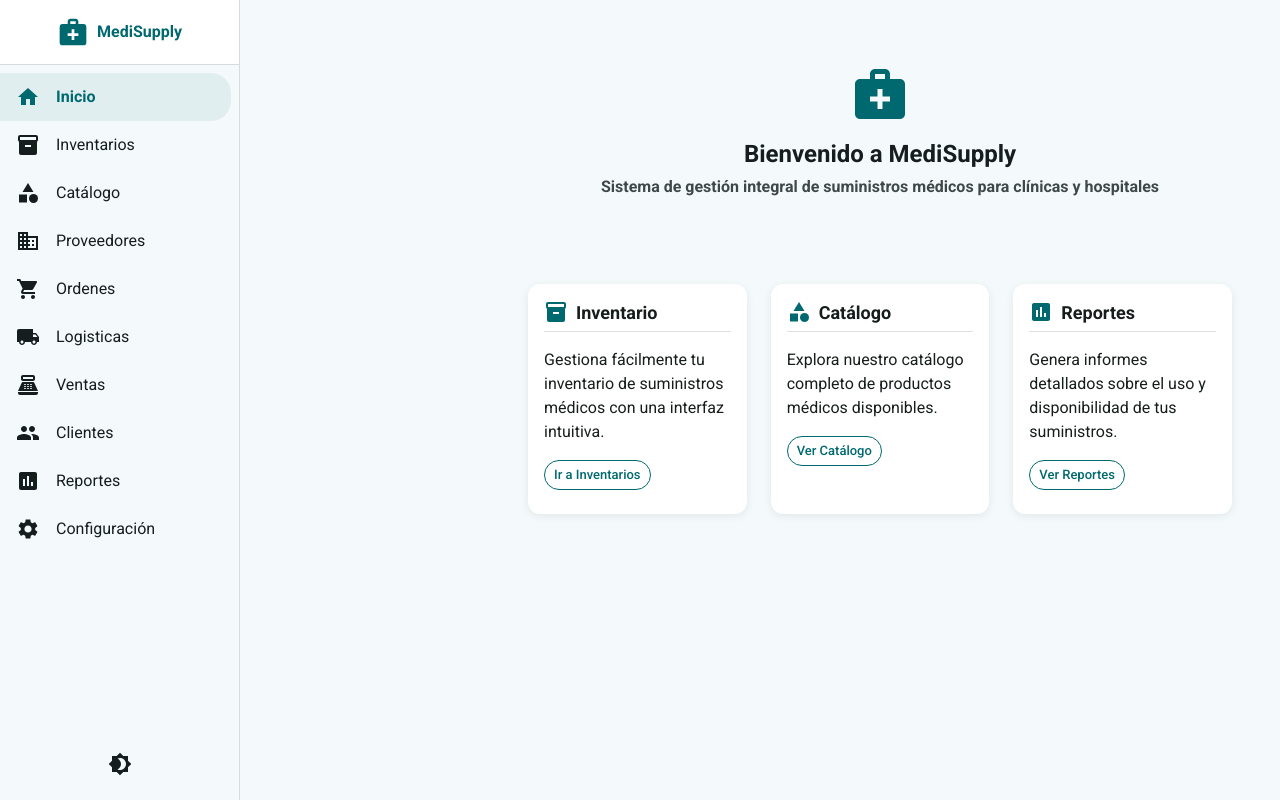
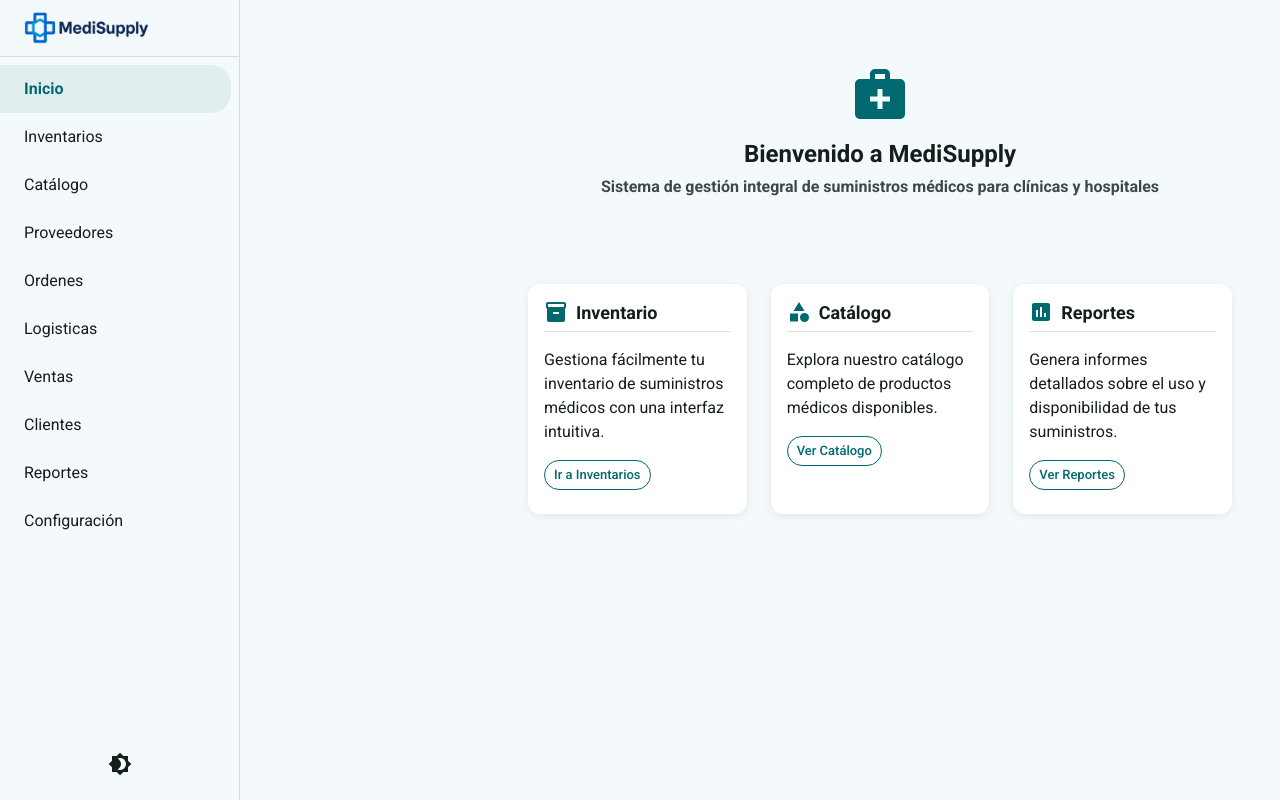
Before and after one commit to Grupo8-MediSupply/Web-MediSupply-2, a React (Vite) app: page / in a window 1280 px wide. Built offline with nearby package versions, Linux system fonts and the light colour scheme.

Commit message:
feat: agregar logo de medisupply

```diff
--- a/src/components/Navbar.jsx
+++ b/src/components/Navbar.jsx
@@ -12,7 +12,6 @@ import Typography from '@mui/material/Typography';
 import Divider from '@mui/material/Divider';
 import ListItem from '@mui/material/ListItem';
 import ListItemButton from '@mui/material/ListItemButton';
-import ListItemIcon from '@mui/material/ListItemIcon';
 import ListItemText from '@mui/material/ListItemText';
 import IconButton from '@mui/material/IconButton';
 import useMediaQuery from '@mui/material/useMediaQuery';
@@ -23,17 +22,9 @@ import CssBaseline from '@mui/material/CssBaseline';
 import MenuIcon from '@mui/icons-material/Menu';
 import Brightness4Icon from '@mui/icons-material/Brightness4';
 import Brightness7Icon from '@mui/icons-material/Brightness7';
-import HomeIcon from '@mui/icons-material/Home';
-import InventoryIcon from '@mui/icons-material/Inventory';
-import CategoryIcon from '@mui/icons-material/Category';
-import BusinessIcon from '@mui/icons-material/Business';
-import ShoppingCartIcon from '@mui/icons-material/ShoppingCart';
-import LocalShippingIcon from '@mui/icons-material/LocalShipping';
-import PointOfSaleIcon from '@mui/icons-material/PointOfSale';
-import PeopleIcon from '@mui/icons-material/People';
-import AssessmentIcon from '@mui/icons-material/Assessment';
-import SettingsIcon from '@mui/icons-material/Settings';
-import MedicalServicesIcon from '@mui/icons-material/MedicalServices';
+
+// Importar el logo
+import logo from '../assets/logo_medisupply.png';
 
 const drawerWidth = 240;
 
@@ -45,16 +36,16 @@ function Navbar() {
   const location = useLocation();
 
   const menuItems = [
-    { text: 'Inicio', icon: <HomeIcon />, path: '/' },
-    { text: 'Inventarios', icon: <InventoryIcon />, path: '/inventarios' },
-    { text: 'Catálogo', icon: <CategoryIcon />, path: '/catalogo' },
-    { text: 'Proveedores', icon: <BusinessIcon />, path: '/proveedores' },
-    { text: 'Ordenes', icon: <ShoppingCartIcon />, path: '/ordenes' },
-    { text: 'Logisticas', icon: <LocalShippingIcon />, path: '/logisticas' },
-    { text: 'Ventas', icon: <PointOfSaleIcon />, path: '/ventas' },
-    { text: 'Clientes', icon: <PeopleIcon />, path: '/clientes' },
-    { text: 'Reportes', icon: <AssessmentIcon />, path: '/reportes' },
-    { text: 'Configuración', icon: <SettingsIcon />, path: '/configuracion' },
+    { text: 'Inicio', path: '/' },
+    { text: 'Inventarios', path: '/inventarios' },
+    { text: 'Catálogo', path: '/catalogo' },
+    { text: 'Proveedores', path: '/proveedores' },
+    { text: 'Ordenes', path: '/ordenes' },
+    { text: 'Logisticas', path: '/logisticas' },
+    { text: 'Ventas', path: '/ventas' },
+    { text: 'Clientes', path: '/clientes' },
+    { text: 'Reportes', path: '/reportes' },
+    { text: 'Configuración', path: '/configuracion' },
   ];
 
   const handleDrawerToggle = () => {
@@ -67,16 +58,20 @@ function Navbar() {
         sx={{
           display: 'flex',
           alignItems: 'center',
-          justifyContent: 'center',
-          py: 2,
-          backgroundColor: theme.palette.mode === 'light' ? 'background.paper' : 'background.default',
-          color: theme.palette.primary.main
+          justifyContent: 'flex-start', // Cambio de 'center' a 'flex-start' para alinear a la izquierda
+          py: 1.5,
+          pl: 3, // Añadido padding izquierdo para que no esté pegado al borde
         }}
       >
-        <MedicalServicesIcon sx={{ fontSize: 32, mr: 1 }} />
-        <Typography variant="h6" sx={{ fontWeight: 700 }}>
-          MediSupply
-        </Typography>
+        <Box
+          component="img"
+          src={logo}
+          alt="MediSupply Logo"
+          sx={{
+            height: 32, // Tamaño reducido del logo
+            objectFit: 'contain'
+          }}
+        />
       </Box>
       <Divider />
       <List>
@@ -96,16 +91,9 @@ function Navbar() {
                   },
                   borderRadius: '0 20px 20px 0',
                   mr: 1,
+                  pl: 3, // Padding izquierdo aumentado para compensar la falta de iconos
                 }}
               >
-                <ListItemIcon
-                  sx={{
-                    color: isActive ? 'primary.main' : 'inherit',
-                    minWidth: 40
-                  }}
-                >
-                  {item.icon}
-                </ListItemIcon>
                 <ListItemText
                   primary={item.text}
                   primaryTypographyProps={{
@@ -149,9 +137,15 @@ function Navbar() {
             >
               <MenuIcon />
             </IconButton>
-            <Typography variant="h6" noWrap component="div">
-              MediSupply
-            </Typography>
+            <Box
+              component="img"
+              src={logo}
+              alt="MediSupply Logo"
+              sx={{
+                height: 24, // También reducido el tamaño aquí para consistencia
+                objectFit: 'contain'
+              }}
+            />
           </Toolbar>
         </AppBar>
       )}
```
Also changed, not shown: src/assets/logo_medisupply.png (added), src/assets/logo_medisupply.svg (added).
